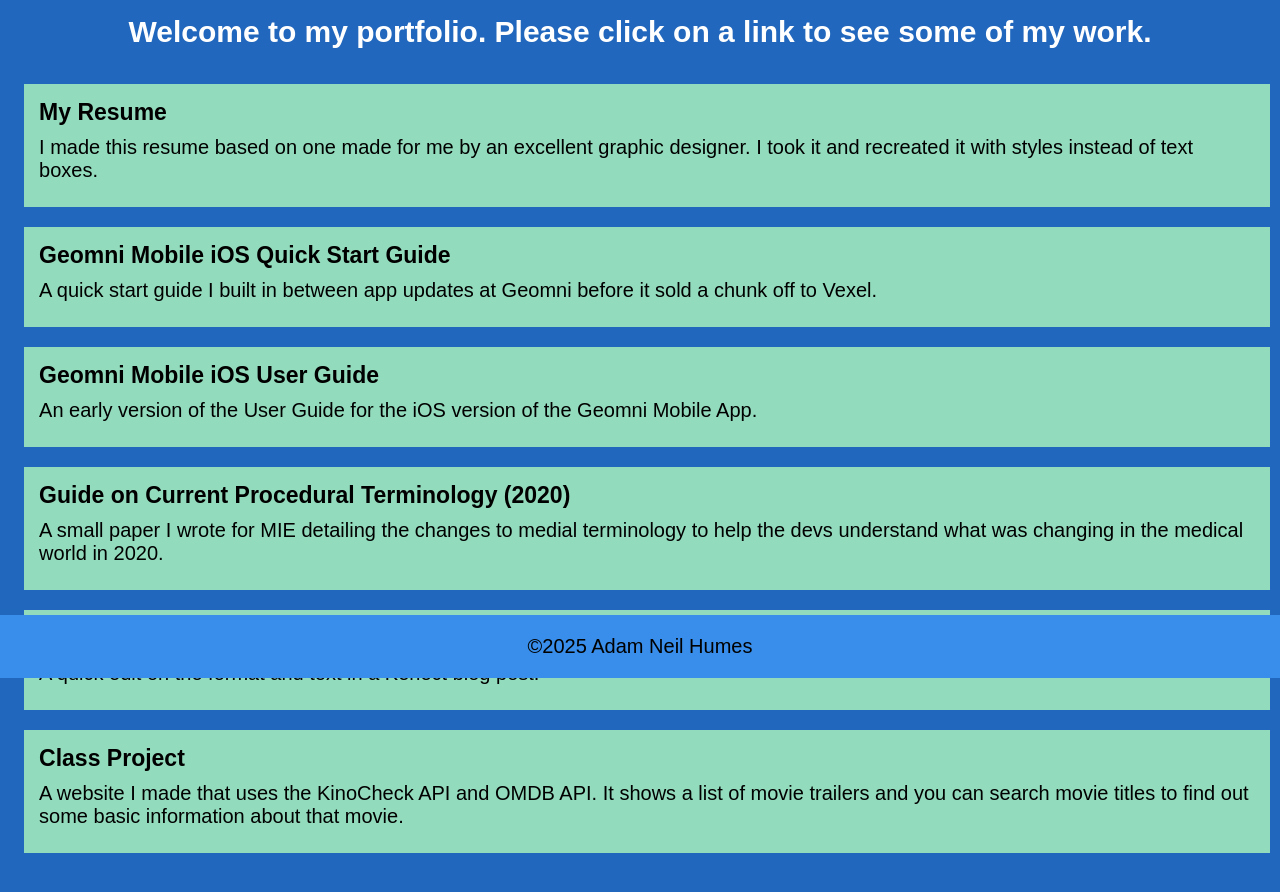
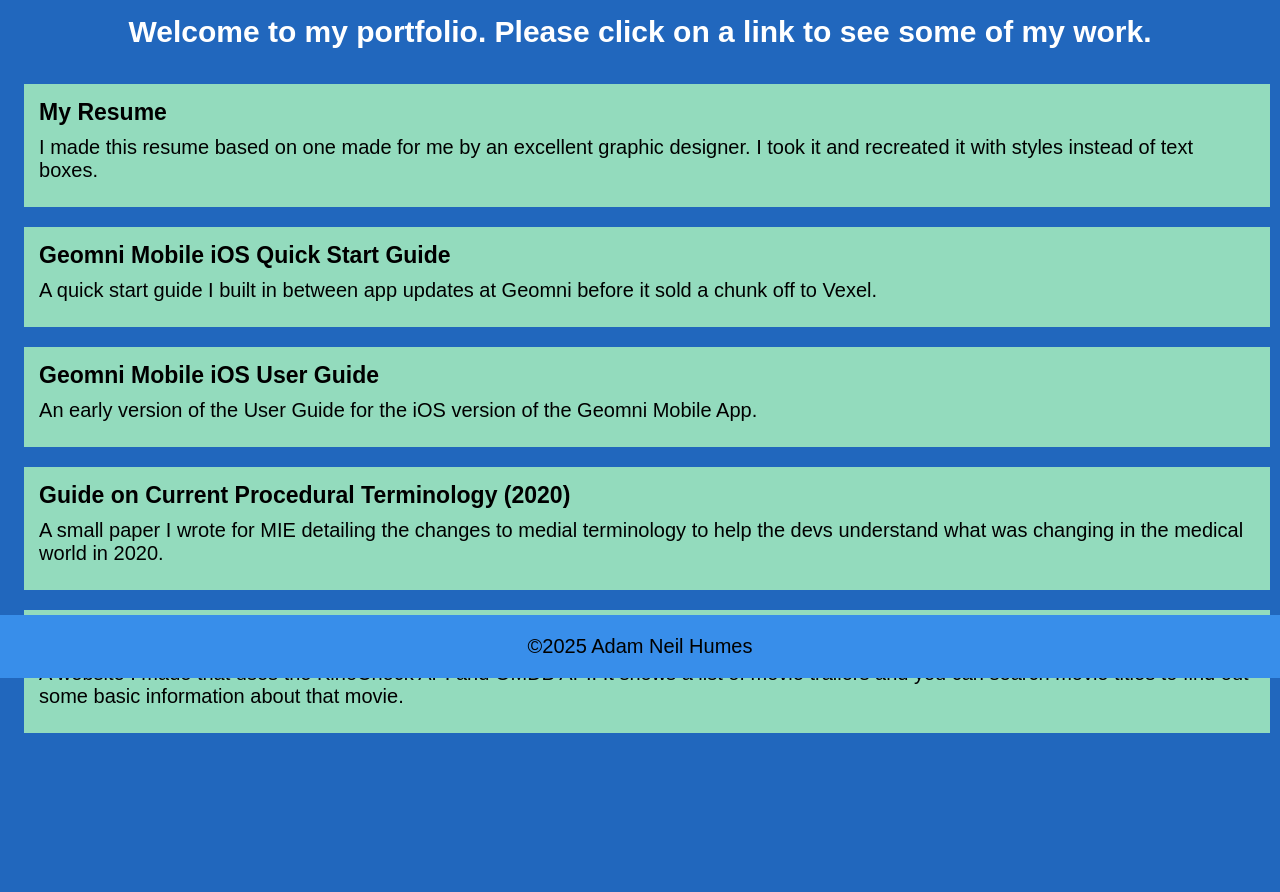
Before and after one commit to hadamn42/portfolio, a plain HTML site: page index.html in a window 1280 px wide. Shown: the part 122-1014 px from the top of the page. After the commit the page ends 965 px from the top, so only its background shows below. Drawn offline with Linux system fonts and the light colour scheme; a web font is replaced by a local one.

Commit message:
Not yet ready for rollout

```diff
--- a/index.html
+++ b/index.html
@@ -38,9 +38,9 @@ I took it and recreated it with styles instead of text boxes.</p></li></a>
 help the devs understand what was changing in the medical world in 2020.
             </p></li></a>
 
-            <a href="files/blogedit.pdf" class="pdflink"><li class="portpieces"><h3>Edit of a Blog Post</h3>
+            <!-- <a href="files/blogedit.pdf" class="pdflink"><li class="portpieces"><h3>Edit of a Blog Post</h3>
             <p class="description">A quick edit on the format and text in a Kenect blog post.
-            </p></li></a>
+            </p></li></a> -->
 
             <a href="https://hadamn42.github.io/trailersite/" target="_blank"><li class="portpieces"><h3>Class Project</h3>
             <p class="description">A website I made that uses the KinoCheck API and OMDB API.
```
